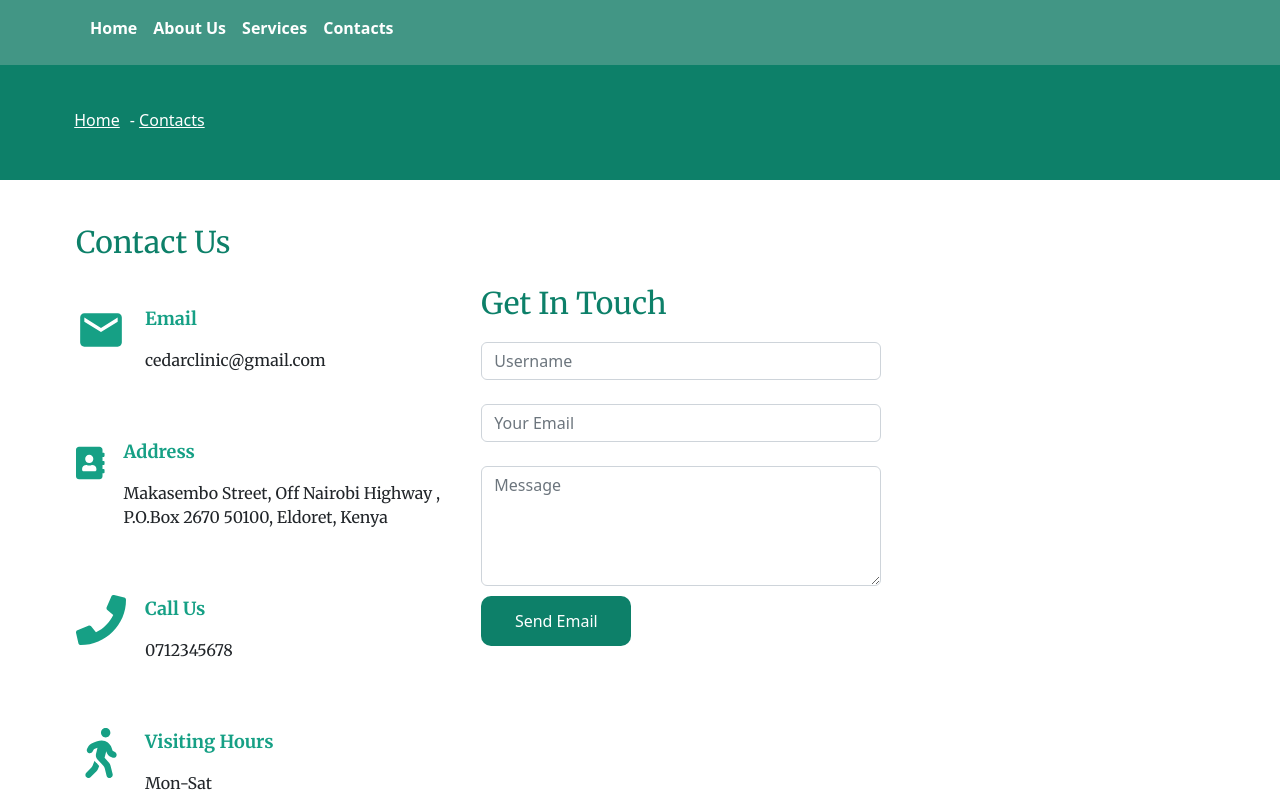
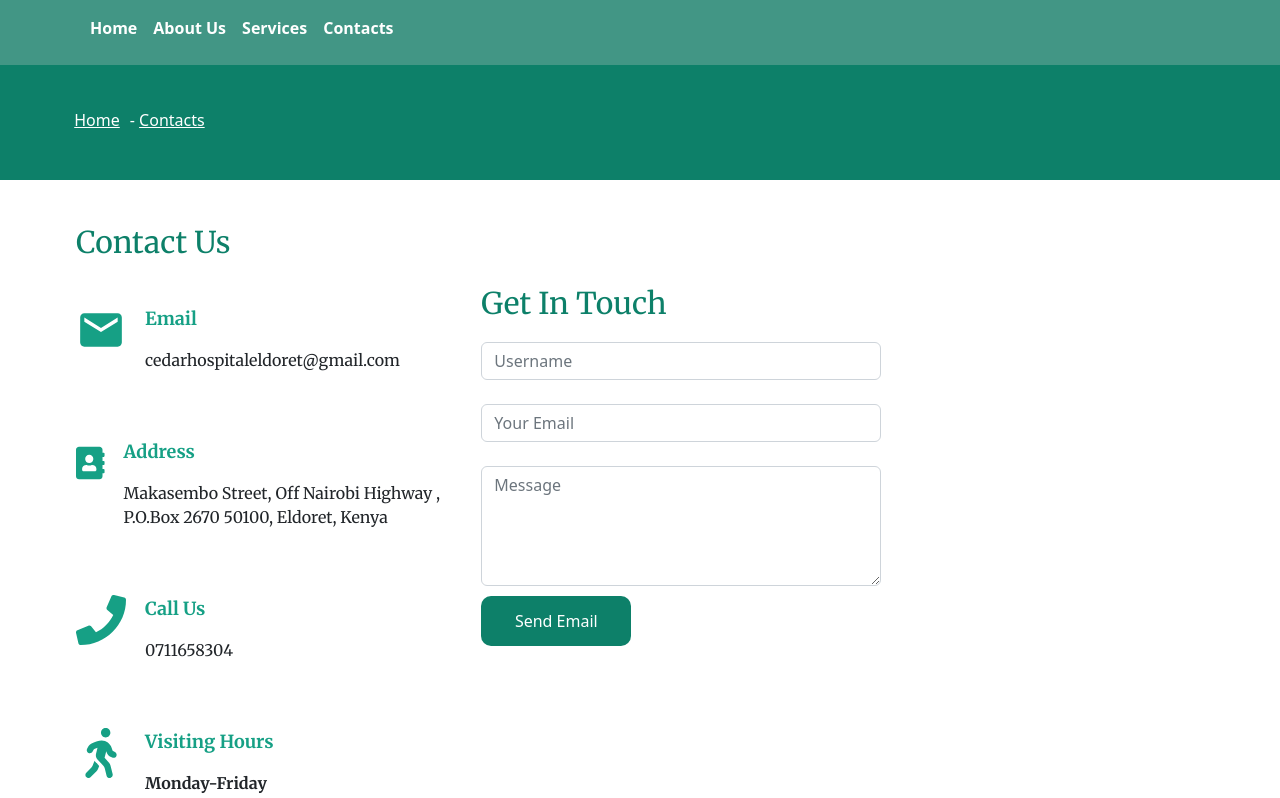
Before and after one commit to Marcelkibor/Cedar-Clinic, a React (Vite) app: page /contacts in a window 1280 px wide. Shown: the top 798 px of the page. Built offline with nearby package versions, Linux system fonts and the light colour scheme.

Commit message:
Update: Contact Info

```diff
--- a/src/components/Contacts.tsx
+++ b/src/components/Contacts.tsx
@@ -27,7 +27,7 @@ const Contacts = () => {
       <MdEmail  color = "#16a085"size = {50}/>
       <div style = {{display:'block', marginLeft:'5%'}}>
       <p style={{color:'#16a085',fontSize:'18px',fontWeight:'bold'}}>Email</p>
-      <p>cedarclinic@gmail.com</p>
+      <p>cedarhospitaleldoret@gmail.com</p>
       </div>
       </div>
       <div style={{display:'flex',marginTop:'50px'}}>
@@ -41,14 +41,14 @@ const Contacts = () => {
         <FaPhone color = "#16a085" size = {50}/>
         <div style = {{display:'block', marginLeft:'5%'}}>
         <p style={{color:'#16a085',fontSize:'18px',fontWeight:'bold'}}>Call Us</p>
-        <p>0712345678</p>
+        <p>0711658304</p>
         </div>
       </div>
       <div style={{display:'flex',marginTop:'50px'}}>
         <FaWalking color = "#16a085" size = {50}/>
         <div style = {{display:'block', marginLeft:'5%'}}>
         <p style={{color:'#16a085',fontSize:'18px',fontWeight:'bold'}}>Visiting Hours</p>
-        <p>Mon-Sat<br></br>8:00am - 5:00pm </p>
+        <p><b>Monday-Friday</b><br></br>8:00 am - 5:00 pm <br></br><b>Saturday and Public Holidays</b><br></br>8:00 am - 4:00 pm</p>
         </div>
       </div>
       </>
```
